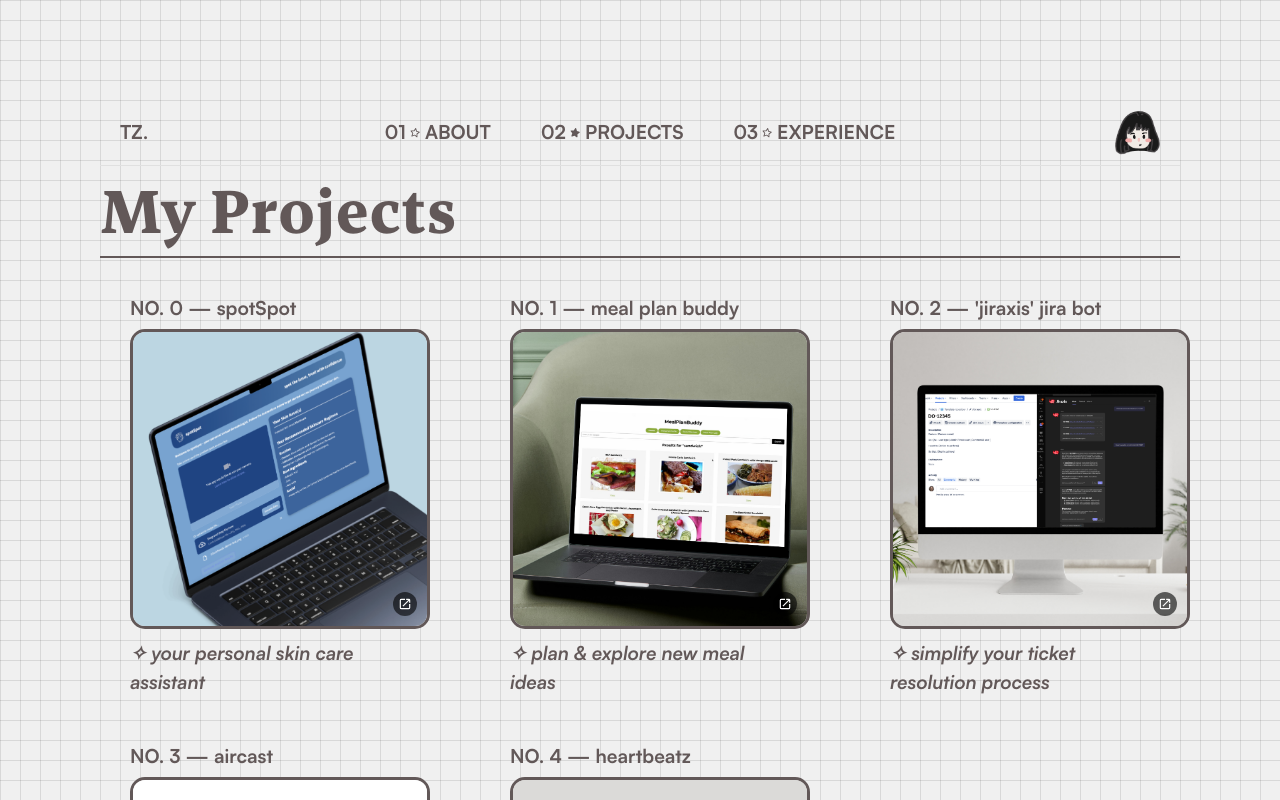
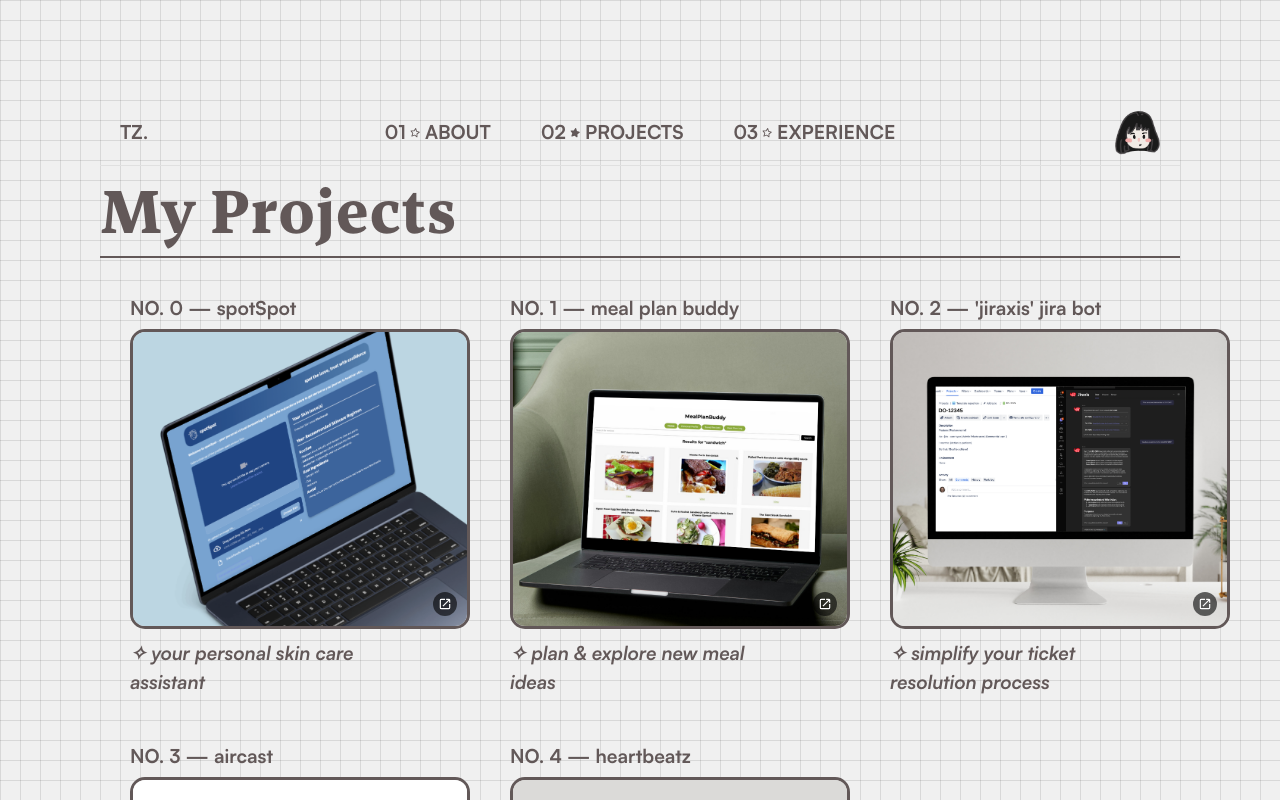
Before and after one commit to tonizeng/ToniZengPortfolio, a React (Create React App) app: page /projects in a window 1280 px wide. Shown: the top 800 px of the page. Built offline with nearby package versions, Linux system fonts and the light colour scheme.

Commit message:
updated tile size

```diff
--- a/src/components/ImageTile.css
+++ b/src/components/ImageTile.css
@@ -2,7 +2,7 @@
 
 .image-tile {
     position: relative;
-    width: 300px;
+    width: 340px;
     height: 300px;
     border: 3px solid rgb(98, 88, 88);
     border-radius: 15px;
```
